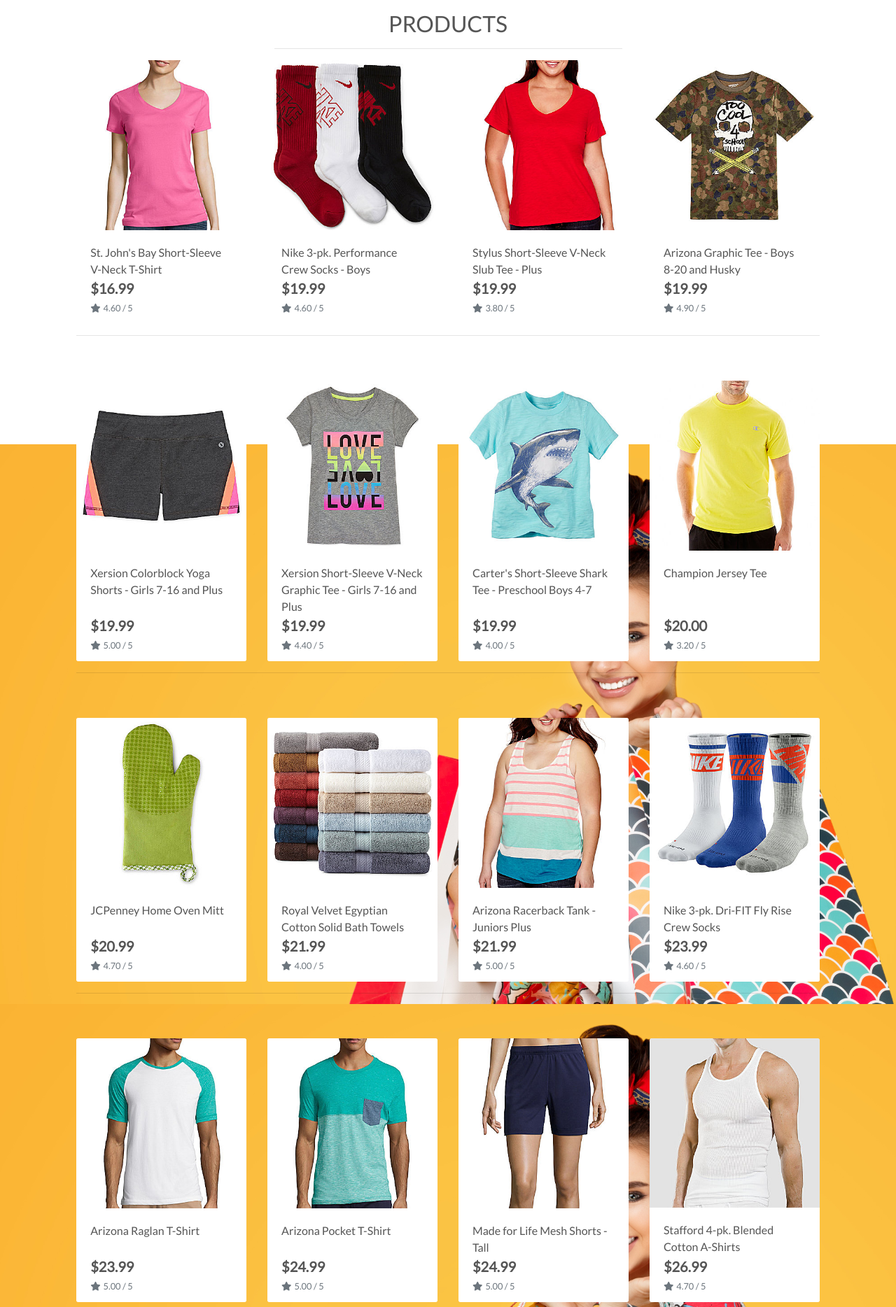
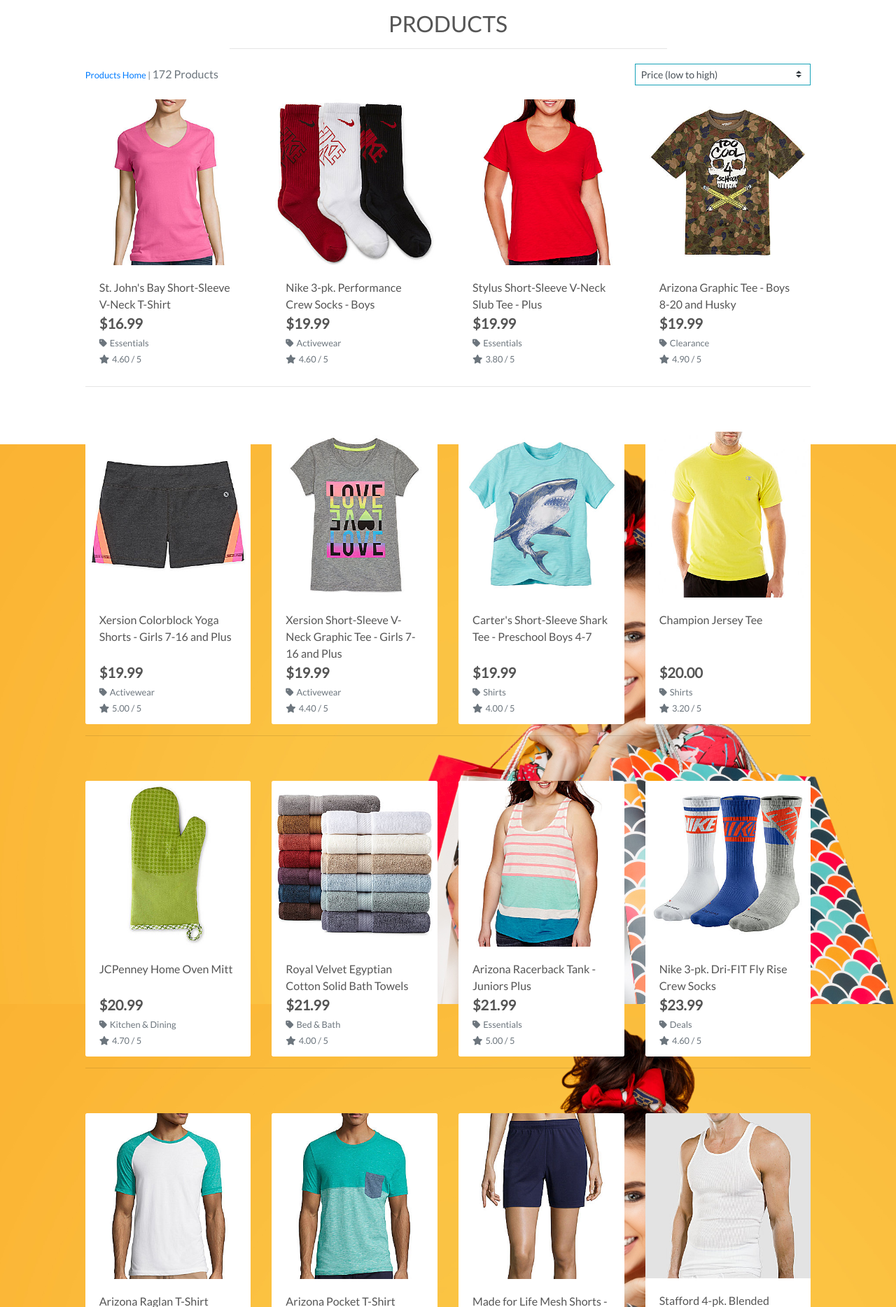
Before and after one commit to ValentineLgd/boutique_ado_v1, a Django app: a page that uses templates/includes/main-nav.html in a window 1280 px wide. Shown: the part 165-2033 px from the top of the page at 70% size. Run offline with Django 3.2, Linux system fonts and the light colour scheme; data comes from the database, SQL or seed files in the repository; some libraries are stand-ins or nearby versions.

Commit message:
product sorting 2

```diff
--- a/boutique_ado/urls.py
+++ b/boutique_ado/urls.py
@@ -1,3 +1,17 @@
+"""boutique_ado URL Configuration
+The `urlpatterns` list routes URLs to views. For more information please see:
+    https://docs.djangoproject.com/en/3.0/topics/http/urls/
+Examples:
+Function views
+    1. Add an import:  from my_app import views
+    2. Add a URL to urlpatterns:  path('', views.home, name='home')
+Class-based views
+    1. Add an import:  from other_app.views import Home
+    2. Add a URL to urlpatterns:  path('', Home.as_view(), name='home')
+Including another URLconf
+    1. Import the include() function: from django.urls import include, path
+    2. Add a URL to urlpatterns:  path('blog/', include('blog.urls'))
+"""
 from django.contrib import admin
 from django.urls import path, include
 from django.conf import settings
--- a/products/templates/products/products.html
+++ b/products/templates/products/products.html
@@ -4,27 +4,52 @@
 {% block page_header %}
     <div class="container header-container">
         <div class="row">
-            <div class="col">
-
-            </div>
+            <div class="col"></div>
         </div>
     </div>
 {% endblock %}
 
 {% block content %}
-<div class="overlay"></div>
-    <div class="container">
+    <div class="overlay"></div>
+    <div class="container-fluid">
         <div class="row">
             <div class="col text-center mt-3">
                 <h2 class="logo-font">Products</h2>
+                {% for c in current_categories %}
+                    <a class="category-badge text-decoration-none" href="{% url 'products' %}?category={{ c.name }}">
+                        <span class="p-2 mt-2 badge badge-white text-black rounded-0 border border-dark">{{ c.friendly_name }}</span>
+                    </a>
+                {% endfor %}
                 <hr class="w-50 mb-1">
-            </div>
             </div>
         </div>
         <div class="row">
-
             <div class="product-container col-10 offset-1">
-                <div class="row mt-1 mb-2"></div>
+                <div class="row mt-1 mb-2">
+                    <div class="col-12 col-md-6 my-auto order-md-last d-flex justify-content-center justify-content-md-end">
+                        <div class="sort-select-wrapper w-50">
+                            <select id="sort-selector" class="custom-select custom-select-sm rounded-0 border border-{% if current_sorting != 'None_None' %}info{% else %}black{% endif %}">
+                                <option value="reset" {% if current_sorting == 'None_None' %}selected{% endif %}>Sort by...</option>
+                                <option value="price_asc" {% if current_sorting == 'price_asc' %}selected{% endif %}>Price (low to high)</option>
+                                <option value="price_desc" {% if current_sorting == 'price_desc' %}selected{% endif %}>Price (high to low)</option>
+                                <option value="rating_asc" {% if current_sorting == 'rating_asc' %}selected{% endif %}>Rating (low to high)</option>
+                                <option value="rating_desc" {% if current_sorting == 'rating_desc' %}selected{% endif %}>Rating (high to low)</option>
+                                <option value="name_asc" {% if current_sorting == 'name_asc' %}selected{% endif %}>Name (A-Z)</option>
+                                <option value="name_desc" {% if current_sorting == 'name_desc' %}selected{% endif %}>Name (Z-A)</option>
+                                <option value="category_asc" {% if current_sorting == 'category_asc' %}selected{% endif %}>Category (A-Z)</option>
+                                <option value="category_desc" {% if current_sorting == 'category_desc' %}selected{% endif %}>Category (Z-A)</option>
+                            </select>
+                        </div>
+                    </div>
+                    <div class="col-12 col-md-6 order-md-first">
+                        <p class="text-muted mt-3 text-center text-md-left">
+                            {% if search_term or current_categories or current_sorting != 'None_None' %}
+                                <span class="small"><a href="{% url 'products' %}">Products Home</a> | </span>
+                            {% endif %}
+                            {{ products|length }} Products{% if search_term %} found for <strong>"{{ search_term }}"</strong>{% endif %}
+                        </p>
+                    </div>
+                </div>
                 <div class="row">
                     {% for product in products %}
                         <div class="col-sm-6 col-md-6 col-lg-4 col-xl-3">
@@ -45,6 +70,13 @@
                                     <div class="row">
                                         <div class="col">
                                             <p class="lead mb-0 text-left font-weight-bold">${{ product.price }}</p>
+                                            {% if product.category %}
+                                            <p class="small mt-1 mb-0">
+                                                <a class="text-muted" href="{% url 'products' %}?category={{ product.category.name }}">
+                                                    <i class="fas fa-tag mr-1"></i>{{ product.category.friendly_name }}
+                                                </a>
+                                            </p>
+                                            {% endif %}
                                             {% if product.rating %}
                                                 <small class="text-muted"><i class="fas fa-star mr-1"></i>{{ product.rating }} / 5</small>
                                             {% else %}
@@ -57,24 +89,22 @@
                         </div>
                         {% if forloop.counter|divisibleby:1 %}
                             <div class="col-12 d-sm-none mb-5">
-                                <hr></hr>
+                                <hr>
                             </div>
                         {% endif %}
                         {% if forloop.counter|divisibleby:2 %}
                             <div class="col-12 d-none d-sm-block d-md-block d-lg-none mb-5">
-                                <hr></hr>
+                                <hr>
                             </div>
                         {% endif %}
-
                         {% if forloop.counter|divisibleby:3 %}
                             <div class="col-12 d-none d-lg-block d-xl-none mb-5">
-                                <hr></hr>
+                                <hr>
                             </div>
                         {% endif %}
-
                         {% if forloop.counter|divisibleby:4 %}
                             <div class="col-12 d-none d-xl-block mb-5">
-                                <hr></hr>
+                                <hr>
                             </div>
                         {% endif %}
                     {% endfor %}
--- a/products/views.py
+++ b/products/views.py
@@ -1,4 +1,4 @@
-from django.shortcuts import render, reverse, get_object_or_404
+from django.shortcuts import render, redirect, reverse, get_object_or_404
 from django.contrib import messages
 from django.db.models import Q
 from .models import Product, Category
@@ -21,7 +21,8 @@
             if sortkey == 'name':
                 sortkey = 'lower_name'
                 products = products.annotate(lower_name=Lower('name'))
-
+            if sortkey == 'category':
+                sortkey = 'category__name'
             if 'direction' in request.GET:
                 direction = request.GET['direction']
                 if direction == 'desc':
@@ -36,7 +37,7 @@
         if 'q' in request.GET:
             query = request.GET['q']
             if not query:
-                messages.Error(request, "You didn't enter any search criteria!")
+                messages.error(request, "You didn't enter any search criteria!")
                 return redirect(reverse('products'))
 
             queries = Q(name__icontains=query) | Q(description__icontains=query)
--- a/static/css/base.css
+++ b/static/css/base.css
@@ -70,6 +70,13 @@
 	z-index: -1;
 }
 
+a.category-badge > span.badge:hover {
+    background: #212529 !important;
+    color: #fff !important;
+}
+
+
+
 /* -------------------------------- Media Queries */
 
 /* Slightly larger container on xl screens */
--- a/templates/includes/main-nav.html
+++ b/templates/includes/main-nav.html
@@ -20,7 +20,7 @@
                 <a href="{% url 'products' %}?category=activewear,essentials" class="dropdown-item">Activewear &amp; Essentials</a>
                 <a href="{% url 'products' %}?category=jeans" class="dropdown-item">Jeans</a>
                 <a href="{% url 'products' %}?category=shirts" class="dropdown-item">Shirts</a>
-                <a href="{% url 'products' %}?category=activewear" class="dropdown-item">All Clothing</a>
+                <a href="{% url 'products' %}?category=activewear,essentials,jeans,shirts" class="dropdown-item">All Clothing</a>
             </div>
         </li>
 
```
Also changed, not shown: boutique_ado/settings.py (+15 -26 lines), products/templates/products/product_detail.html (+7 -0 lines).
